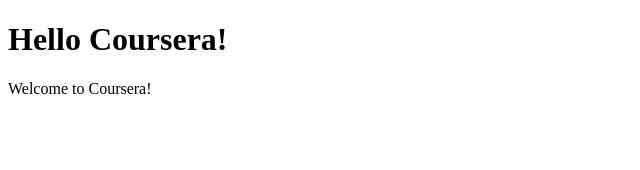
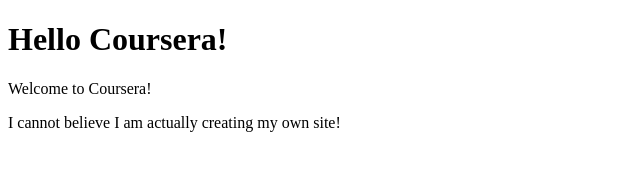
Before and after one commit to prudchi/coursera-test, a plain HTML site: page index.html in a window 1280 px wide. Shown: the whole page, without its empty margins (0-640 px from the left). Drawn offline with Linux system fonts and the light colour scheme.

Commit message:
Update index.html

```diff
--- a/index.html
+++ b/index.html
@@ -9,5 +9,6 @@
 <body>
     <h1>Hello Coursera!</h1>
     <p>Welcome to Coursera!</p>
+    <p>I cannot believe I am actually creating my own site!</p>
 </body>
 </html>
```
